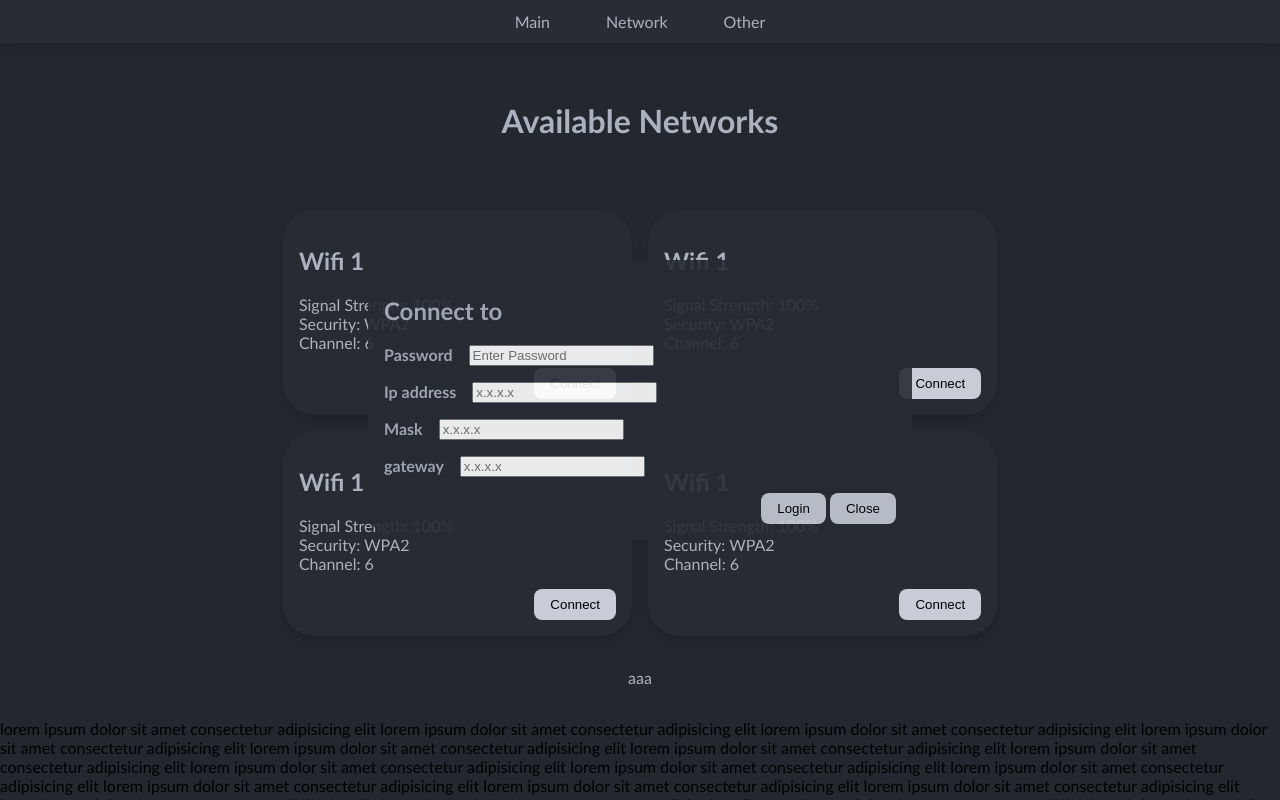
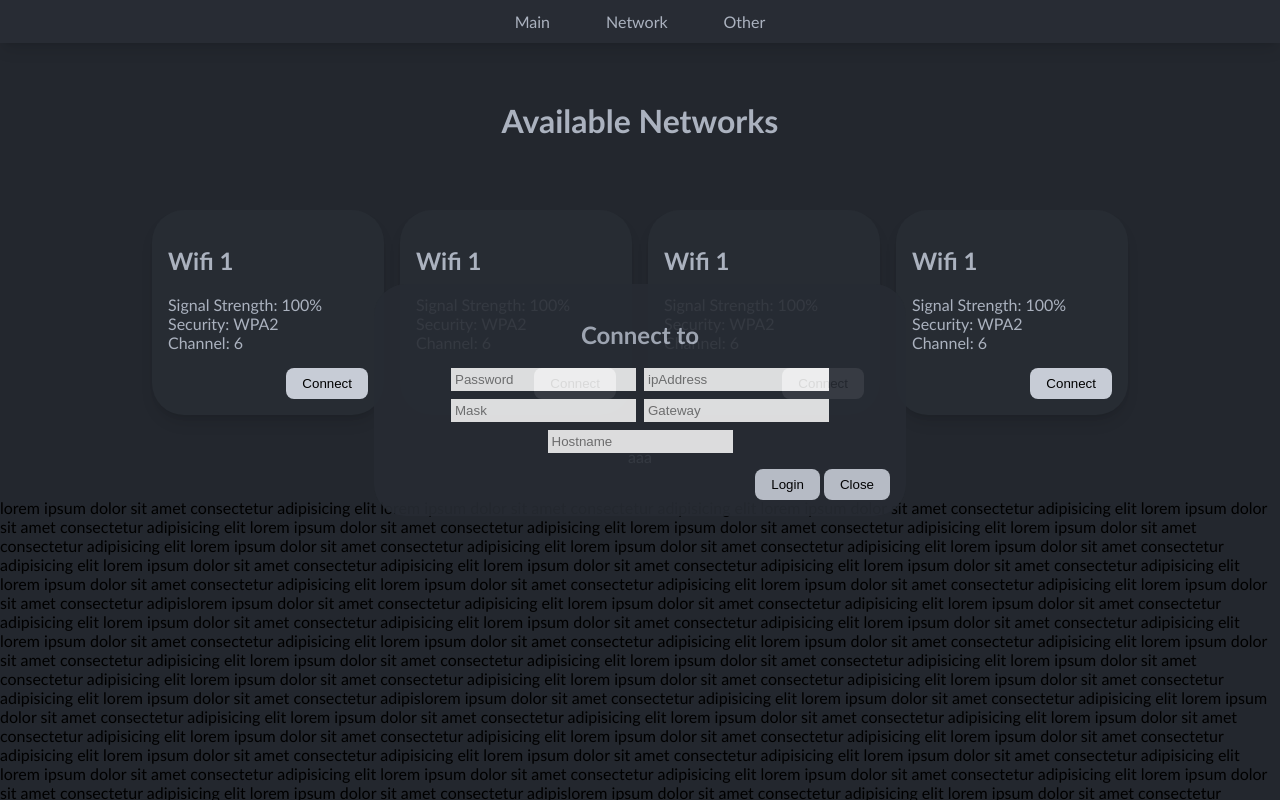
Before and after one commit to OlivierArgentieri/OpenAG, a plain HTML site: page aaa.html in a window 1280 px wide. Shown: the top 800 px of the page. Drawn offline with Linux system fonts and the light colour scheme.

Commit message:
Update aaa.html

```diff
--- a/aaa.html
+++ b/aaa.html
@@ -68,7 +68,6 @@
             padding: 0;
             font-size: 1rem;
             font-weight: 500;
-            color: var(--text-color);
             text-decoration: none;
         }
     }
@@ -100,33 +99,28 @@
         border-radius: 2rem;
         background-color: var(--secondary-color);
         padding: 1rem;
-        width: 40%;
+        width: 200px;
         transition: all 0.3s;
 
-        &>.card-header {
+        & >.card-header {
             display: flex;
             flex-direction: row;
-
-            &>h2 {
-                color: var(--text-color);
-            }
         }
 
-        &>.card-body {
+        & > .card-body {
             display: flex;
             flex-direction: column;
             gap: 0;
             margin: 0;
             padding: 0;
 
-            &>p {
+            & > p {
                 margin: 0;
                 padding: 0;
-                color: var(--text-color);
             }
         }
 
-        &>.card-action {
+        & > .card-action {
             display: flex;
             flex-direction: row;
             gap: .25rem;
@@ -165,25 +159,48 @@
     }
 
     .form-container {
+        display: flex;
         flex-direction: column;
-        display: flex;
+        border-radius: 2rem;
+        background-color: var(--secondary-color);
+        padding: 1rem;
+        width: 200px;
+        transition: all 0.3s;
 
-        max-width: 300px;
-        padding: 10px;
-        background-color: var(--secondary-color);
-
-        label {
-            color: var(--text-color);
+        & > .form-header {
+            display: flex;
+            flex-direction: row;
+            gap: 1rem;
+            justify-content: center;
         }
 
-        &>.form-action {
+        & > .form-body {
+            display: flex;
+            flex-direction: row;
+            flex-wrap: wrap;
+            margin: 0;
+            padding: 0;
+            gap: .5rem;
+            justify-content: center;
+
+            & > input {
+                display: flex;
+                flex-direction: row;
+                flex-wrap: wrap;
+                margin: 0 !important;
+                padding: 4px !important;
+                max-width: fit-content;
+            }
+
+        }
+        & > .form-action {
             display: flex;
             flex-direction: row;
             gap: .25rem;
             margin-top: 1rem;
             justify-content: flex-end;
 
-            &>button {
+            & > button {
                 padding: .5rem 1rem;
                 border-radius: .5rem;
                 color: var(--text-color);
@@ -251,53 +268,22 @@
     <div id="focuser"></div>
     <!-- form connect-->
     <div class="form-popup" id="myForm">
-        <form action="/" class="card">
-            <div class="card-header">
+        <form action="/" class="form-container" style="width: 500px;">
+            <div class="form-header">
                 <h2>Connect to <span id="ssid_field"></span></h2>
             </div>
-            <div class="card-body" style="display: flex; gap: 1rem; flex-wrap: wrap;">
-                <div style="
-                    display: flex;
-                    flex-direction: row;
-                    gap: 1rem;
-                    flex-wrap: wrap;
-                ">
-                    <label for="password"><b>Password</b></label>
-                    <input type="password" placeholder="Enter Password" name="password">
-                </div>
-                <div style="
-                display: flex;
-                flex-direction: row;
-                gap: 1rem;
-                flex-wrap: wrap;
-            ">
-                    <label for="ipaddr"><b>Ip address</b></label>
-                    <input type="text" placeholder="x.x.x.x" name="ipaddr">
-                </div>
+            <div class="form-body" style="">
+                <input type="password" placeholder="Password" name="password">
 
-                <div style="
-                    display: flex;
-                    flex-direction: row;
-                    gap: 1rem;
-                    flex-wrap: wrap;
+                <input type="text" placeholder="ipAddress" name="ipaddr">
 
-                ">
-                    <label for="mask"><b>Mask</b></label>
-                    <input type="text" placeholder="x.x.x.x" name="mask">
-                </div>
-                <div style="
-                    display: flex;
-                    flex-direction: row;
-                    gap: 1rem;
-                    flex-wrap: wrap;
+                <input type="text" placeholder="Mask" name="mask">
 
-                ">
+                <input type="text" placeholder="Gateway" name="gateway">
 
-                    <label for="gateway"><b>gateway</b></label>
-                    <input type="text" placeholder="x.x.x.x" name="gateway">
-                </div>
+                <input type="text" placeholder="Hostname" name="hostname">
             </div>
-            <div class="card-action">
+            <div class="form-action">
                 <button type="submit" class="btn">Login</button>
                 <button type="button" class="btn cancel" onclick="closeForm()">Close</button>
             </div>
```
